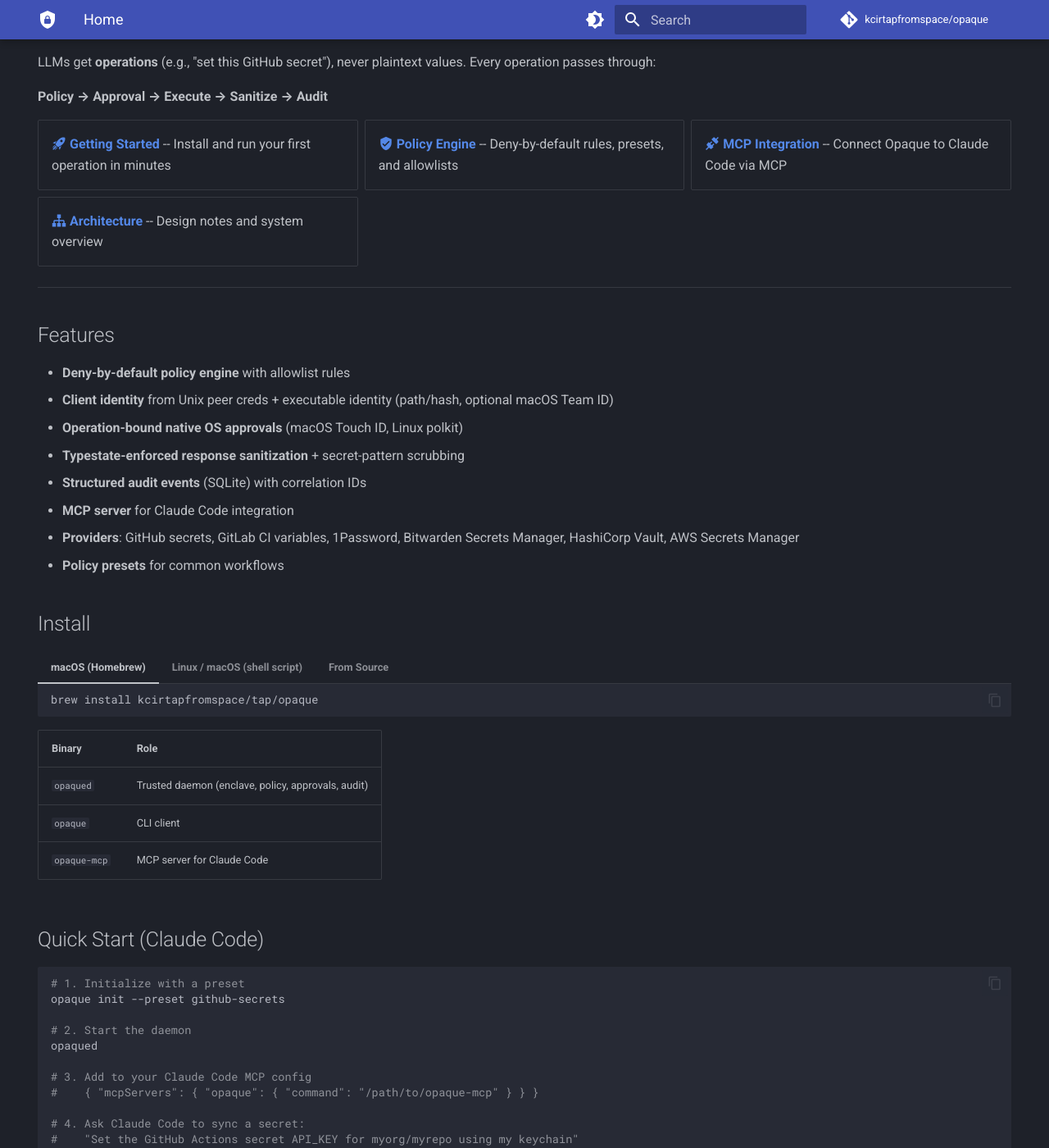
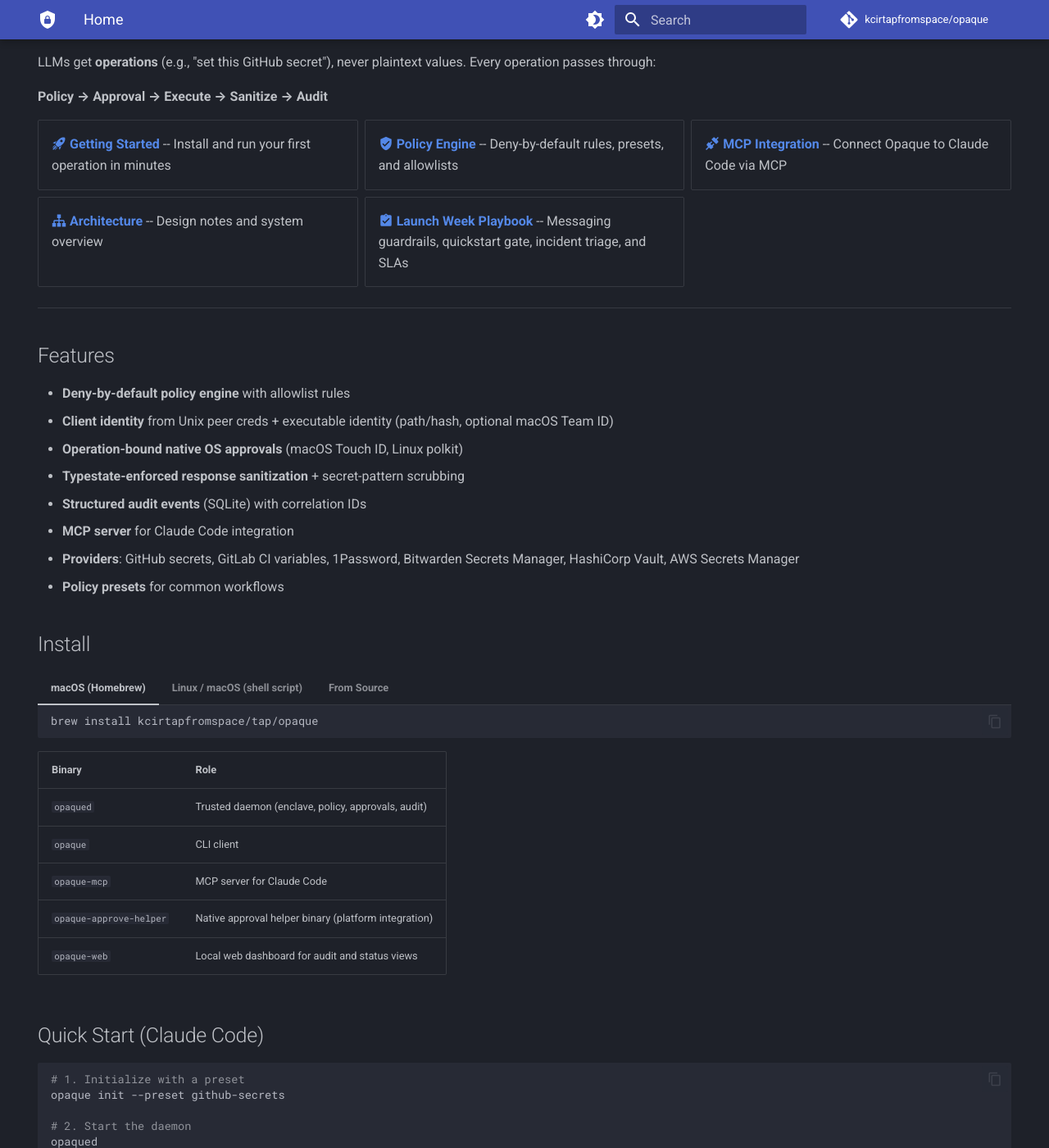
Before and after one commit to kcirtapfromspace/opaque, an MkDocs documentation site: the page built from docs/index.md, in a window 1280 px wide and 1400 px high, scrolled down 206 px. Shown: the whole window at 82% size. Built offline with MkDocs 1.6.1 and Material for MkDocs 9.7.7, drawn with Linux system fonts in a browser that asks for light colours; comment, search, counter and statistics services are not loaded; some of the changed text lies outside the part shown.

Commit message:
Release dry-run dispatch + alpha go/no-go evidence (#11)
* Add launch dry-run workflow dispatch and alpha evidence docs

* Support unsigned workflow_dispatch dry-runs; require signing secrets on tag release

* Record release dry-run evidence and add PMF/sign-off trackers

* Link release dry-run evidence to PR

* Track remaining launch blockers with issues and waiver template

````diff
--- a/docs/index.md
+++ b/docs/index.md
@@ -17,6 +17,7 @@
 - [:material-shield-check: **Policy Engine**](policy.md) -- Deny-by-default rules, presets, and allowlists
 - [:material-connection: **MCP Integration**](mcp-integration.md) -- Connect Opaque to Claude Code via MCP
 - [:material-sitemap: **Architecture**](architecture.md) -- Design notes and system overview
+- [:material-clipboard-check: **Launch Week Playbook**](launch-week-playbook.md) -- Messaging guardrails, quickstart gate, incident triage, and SLAs
 
 </div>
 
@@ -50,7 +51,8 @@
 === "From Source"
 
     ```sh
-    cargo install --git https://github.com/kcirtapfromspace/opaque.git opaque opaqued opaque-mcp
+    cargo install --git https://github.com/kcirtapfromspace/opaque.git \
+      opaque opaqued opaque-mcp opaque-approve-helper opaque-web
     ```
 
 | Binary | Role |
@@ -58,6 +60,8 @@
 | `opaqued` | Trusted daemon (enclave, policy, approvals, audit) |
 | `opaque` | CLI client |
 | `opaque-mcp` | MCP server for Claude Code |
+| `opaque-approve-helper` | Native approval helper binary (platform integration) |
+| `opaque-web` | Local web dashboard for audit and status views |
 
 ## Quick Start (Claude Code)
 
--- a/mkdocs.yml
+++ b/mkdocs.yml
@@ -74,6 +74,14 @@
       - Operations: operations.md
       - Storage: storage.md
       - Deployment: deployment.md
+      - Release Checklist: release-checklist.md
+      - Launch Week Playbook: launch-week-playbook.md
+      - Alpha Go/No-Go Status (2026-02-25): alpha-go-no-go-status-2026-02-25.md
+      - Alpha Sign-Off Ledger (2026-02-25): alpha-signoff-ledger-2026-02-25.md
+      - Alpha macOS Signing Waiver Template (2026-02-25): alpha-macos-signing-waiver-template.md
+      - Alpha Competitive Battlecard: alpha-competitive-battlecard.md
+      - Design-Partner Scorecard Template: design-partner-scorecard-template.md
+      - Alpha Design-Partner Usage Log (2026-02-25): alpha-design-partner-usage-log-2026-02-25.md
   - Integrations:
       - MCP (Claude Code): mcp-integration.md
       - Bitwarden: bitwarden.md
````
Also changed, not shown: other parts of docs/index.md (+1 -1 lines), README.md (+25 -5 lines), docs/README.md (+8 -0 lines), 1 other file.
